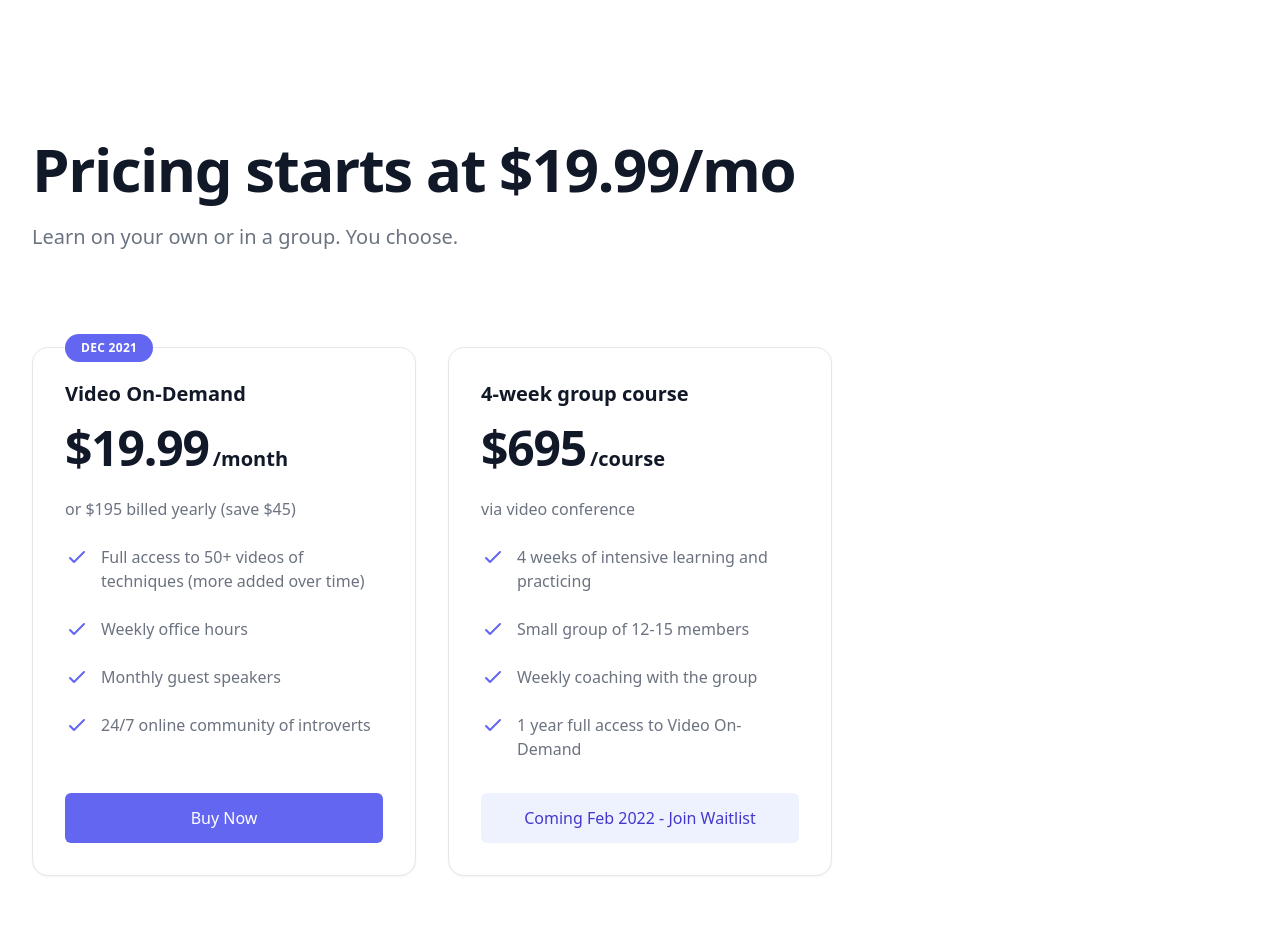
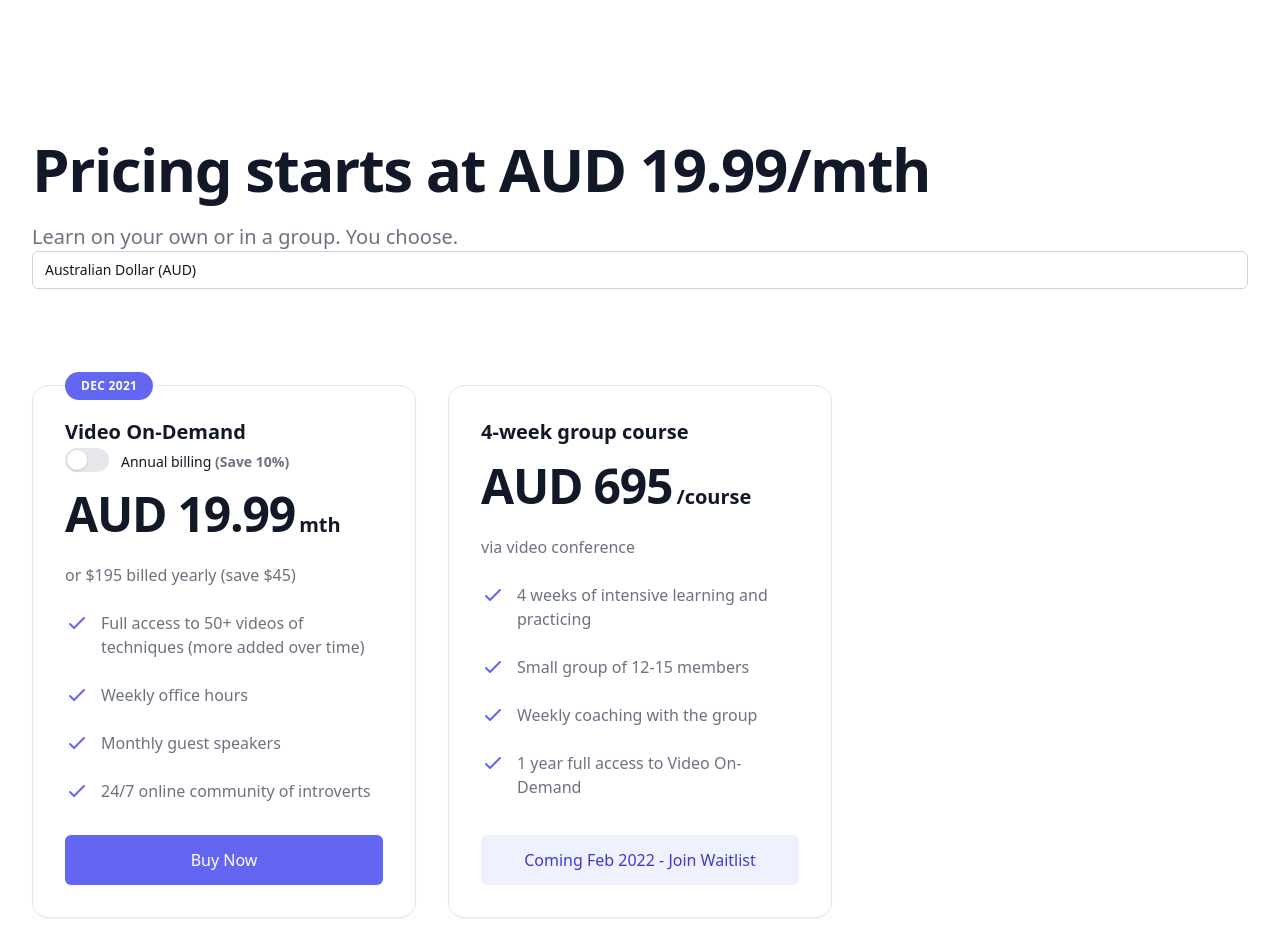
Before and after one commit to timyeothequietachievr/website, a Next.js app: page / in a window 1280 px wide. Shown: the part 4180-5116 px from the top of the page. Built offline with nearby package versions, Linux system fonts and the light colour scheme; a web font is replaced by a local one.

Commit message:
feat(pricing): currency-based matrix

```diff
--- a/components/Pricing.jsx
+++ b/components/Pricing.jsx
@@ -1,5 +1,7 @@
 /* This example requires Tailwind CSS v2.0+ */
 import { CheckIcon } from '@heroicons/react/outline'
+
+import { PaymentOptions, usePaymentOptions, PeriodToggle } from '../components/payment-options'
 
 const pricing = {
   tiers: [
@@ -39,18 +41,28 @@ function classNames(...classes) {
 }
 
 export default function Pricing() {
+  const {
+    stripeLink,
+    currencyName,
+    price,
+    periodName,
+    onCurrencyChanged,
+    onPeriodChanged
+  } = usePaymentOptions();
+
   return (
     <div className="max-w-7xl mx-auto py-24 px-4 bg-white sm:px-6 lg:px-8" id="pricing">
       <h2 className="text-3xl font-extrabold text-gray-900 sm:text-5xl sm:leading-none sm:tracking-tight lg:text-6xl">
-        Pricing starts at $19.99/mo
+        Pricing starts at {currencyName} {price}/{periodName}
       </h2>
       <p className="mt-6 max-w-2xl text-xl text-gray-500">
         Learn on your own or in a group. You choose.
       </p>
+      <PaymentOptions onCurrencyChanged={onCurrencyChanged} />
 
       {/* Tiers */}
       <div className="mt-24 space-y-12 lg:space-y-0 lg:grid lg:grid-cols-3 lg:gap-x-8">
-        {pricing.tiers.map((tier) => (
+        {pricing.tiers.map((tier, idx) => (
           <div
             key={tier.title}
             className="relative p-8 bg-white border border-gray-200 rounded-2xl shadow-sm flex flex-col"
@@ -58,6 +70,7 @@ export default function Pricing() {
             <div className="flex-1">
               <h3 className="text-xl font-semibold text-gray-900">
                 {tier.title}
+                {idx === 0 ? <PeriodToggle onPeriodChanged={onPeriodChanged} /> : null}
               </h3>
               {tier.mostPopular ? (
                 <p className="absolute top-0 py-1.5 px-4 bg-indigo-500 rounded-full text-xs font-semibold uppercase tracking-wide text-white transform -translate-y-1/2">
@@ -66,10 +79,10 @@ export default function Pricing() {
               ) : null}
               <p className="mt-4 flex items-baseline text-gray-900">
                 <span className="text-5xl font-extrabold tracking-tight">
-                  ${tier.price}
+                  {idx === 0 ? `${currencyName} ${price}` : `AUD ${tier.price}`}
                 </span>
                 <span className="ml-1 text-xl font-semibold">
-                  {tier.frequency}
+                  {idx === 0 ? `${periodName}` : tier.frequency}
                 </span>
               </p>
               <p className="mt-6 text-gray-500">{tier.description}</p>
@@ -89,7 +102,7 @@ export default function Pricing() {
             </div>
 
             <a
-              href="#"
+              href={idx === 0 ? stripeLink : '#'}
               className={classNames(
                 tier.mostPopular
                   ? 'bg-indigo-500 text-white hover:bg-indigo-600'
--- /dev/null
+++ b/components/payment-options/index.jsx
@@ -0,0 +1,115 @@
+import { useEffect, useState } from 'react'
+import { Switch } from '@headlessui/react'
+
+export function usePaymentOptions() {
+  const paymentOptionsMatrix = {
+    aud: {
+      monthly: {
+        stripeLink: 'https://stripe.com/aud/monthly',
+        price: 19.99,
+        currencyName: 'AUD',
+        periodName: 'mth',
+      },
+      yearly: {
+        stripeLink: 'https://stripe.com/aud/yearly',
+        price: 199.99,
+        currencyName: 'AUD',
+        periodName: 'yr',
+      }
+    },
+    cad: {
+      monthly: {
+        stripeLink: 'https://stripe.com/cad/monthly',
+        price: 14.99,
+        currencyName: 'CAD',
+        periodName: 'mth',
+      },
+      yearly: {
+        stripeLink: 'https://stripe.com/cad/yearly',
+        price: 149.99,
+        currencyName: 'CAD',
+        periodName: 'yr',
+      }
+    }
+  }
+
+  const [selectedCurrency, setSelectedCurrency] = useState('aud')
+  const [selectedPeriod, setSelectedPeriod] = useState('monthly')
+
+  const {
+    stripeLink,
+    price,
+    currencyName,
+    periodName
+  } = paymentOptionsMatrix[selectedCurrency][selectedPeriod];
+
+  function onCurrencyChanged(currency) {
+    setSelectedCurrency(currency)
+  }
+
+  function onPeriodChanged(period) {
+    setSelectedPeriod(period)
+  }
+
+  return {
+    onCurrencyChanged,
+    onPeriodChanged,
+    stripeLink,
+    currencyName,
+    price,
+    periodName
+  }
+}
+
+export function PaymentOptions({ onCurrencyChanged }) {
+  return (
+    <>
+      <select
+        className="appearance-none block w-full bg-none bg-white border border-gray-300 rounded-md pl-3 pr-10 py-2 text-base text-gray-900 focus:outline-none focus:ring-indigo-500 focus:border-indigo-500 sm:text-sm"
+        onChange={(event) => onCurrencyChanged(event.target.value)}
+      >
+        <option value="aud">Australian Dollar (AUD)</option>
+        <option value="cad">Canadian Dollar (CAD)</option>
+      </select>
+    </>
+  )
+}
+
+function classNames(...classes) {
+  return classes.filter(Boolean).join(' ')
+}
+
+export function PeriodToggle({ onPeriodChanged }) {
+  const [enabled, setEnabled] = useState(false)
+
+  useEffect(() => {
+    onPeriodChanged(enabled ? 'yearly' : 'monthly')
+  }, [enabled])
+
+  return (
+    <Switch.Group as="div" className="flex items-center">
+      <Switch
+        checked={enabled}
+        onChange={setEnabled}
+        className={classNames(
+          enabled ? 'bg-indigo-600' : 'bg-gray-200',
+          'relative inline-flex flex-shrink-0 h-6 w-11 border-2 border-transparent rounded-full cursor-pointer transition-colors ease-in-out duration-200 focus:outline-none focus:ring-2 focus:ring-offset-2 focus:ring-indigo-500'
+        )}
+      >
+        <span
+          aria-hidden="true"
+          className={classNames(
+            enabled ? 'translate-x-5' : 'translate-x-0',
+            'pointer-events-none inline-block h-5 w-5 rounded-full bg-white shadow transform ring-0 transition ease-in-out duration-200'
+          )}
+        />
+      </Switch>
+      <Switch.Label as="span" className="ml-3">
+        <span className="text-sm font-medium text-gray-900">
+          Annual billing{' '}
+        </span>
+        <span className="text-sm text-gray-500">(Save 10%)</span>
+      </Switch.Label>
+    </Switch.Group>
+  )
+}
```
Also changed, not shown: 1 other file (tests, documents, lock files or other folders).
